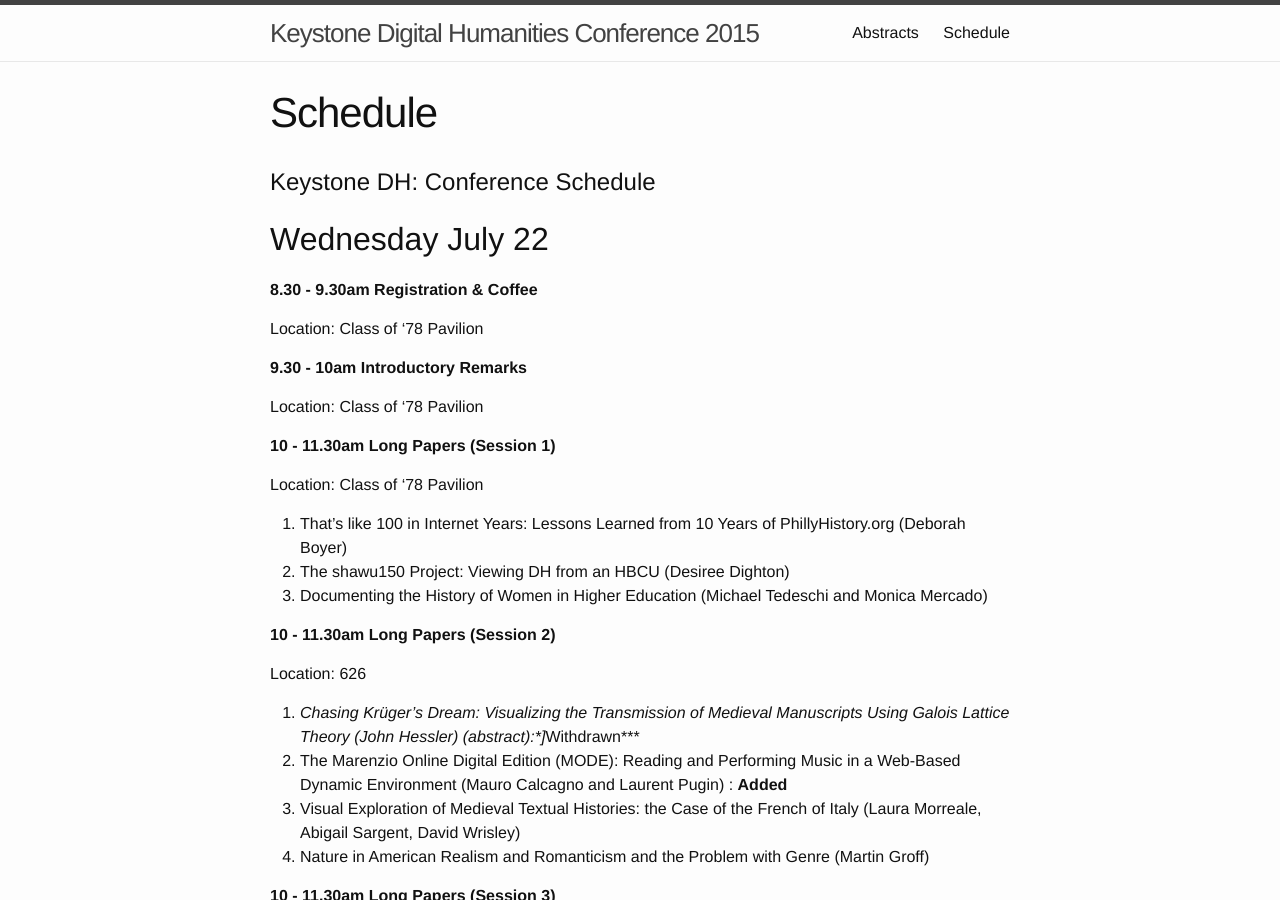
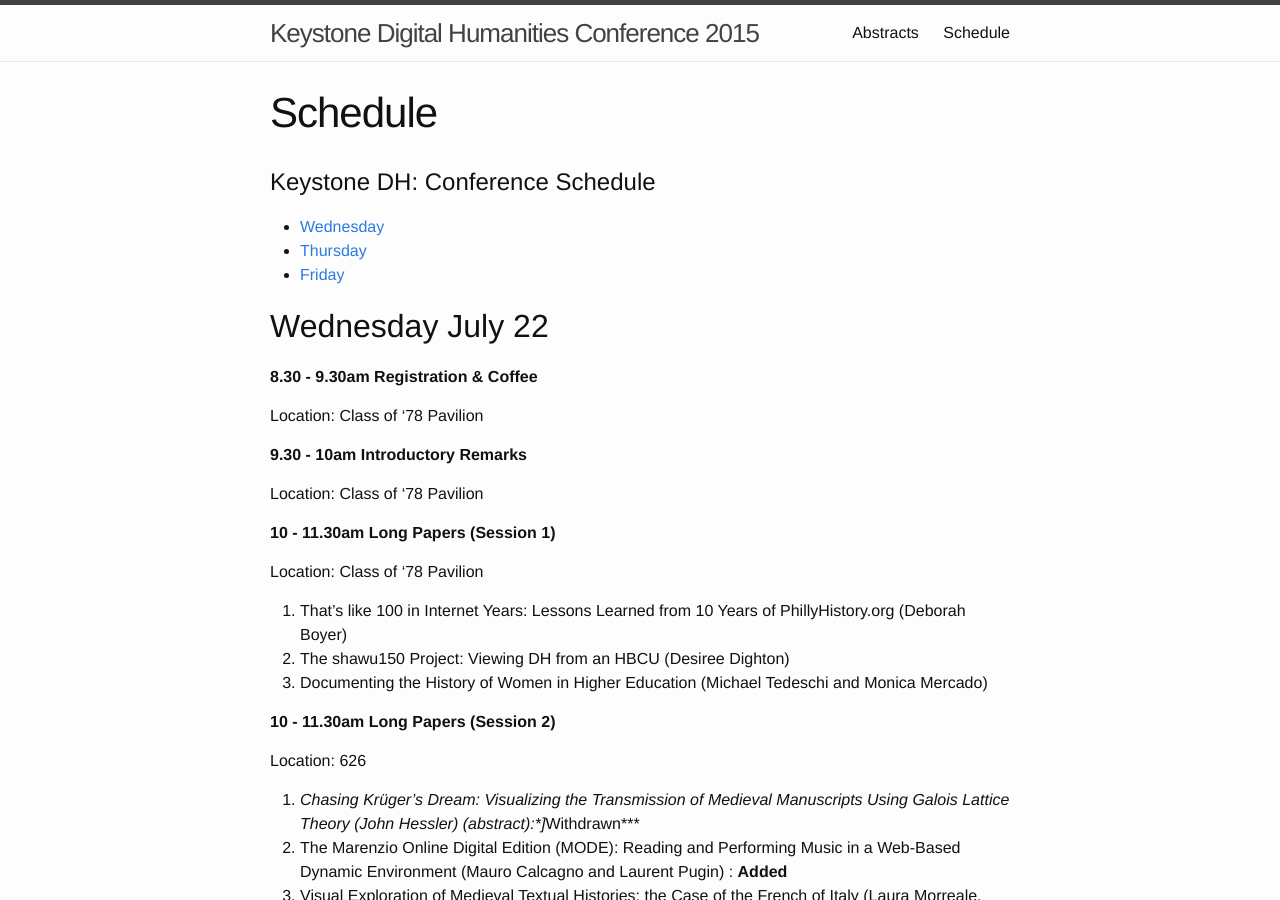
Before and after one commit to KeystoneDH/2015, a Jekyll site: the page built from schedule.md, in a window 1280 px wide and 900 px high. Built offline with Jekyll 4.4.1, drawn with Linux system fonts in a browser that asks for light colours.

Commit message:
adding links to the days in the schedule

```diff
--- a/schedule.md
+++ b/schedule.md
@@ -5,6 +5,12 @@ permalink: /schedule/
 ---
 
 # Keystone DH: Conference Schedule
+
+* [Wednesday](#wednesday-july-22)
+* [Thursday](#thursday-july-23)
+* [Friday](#friday-july-24)
+
+
 
 ## Wednesday July 22
 
```
